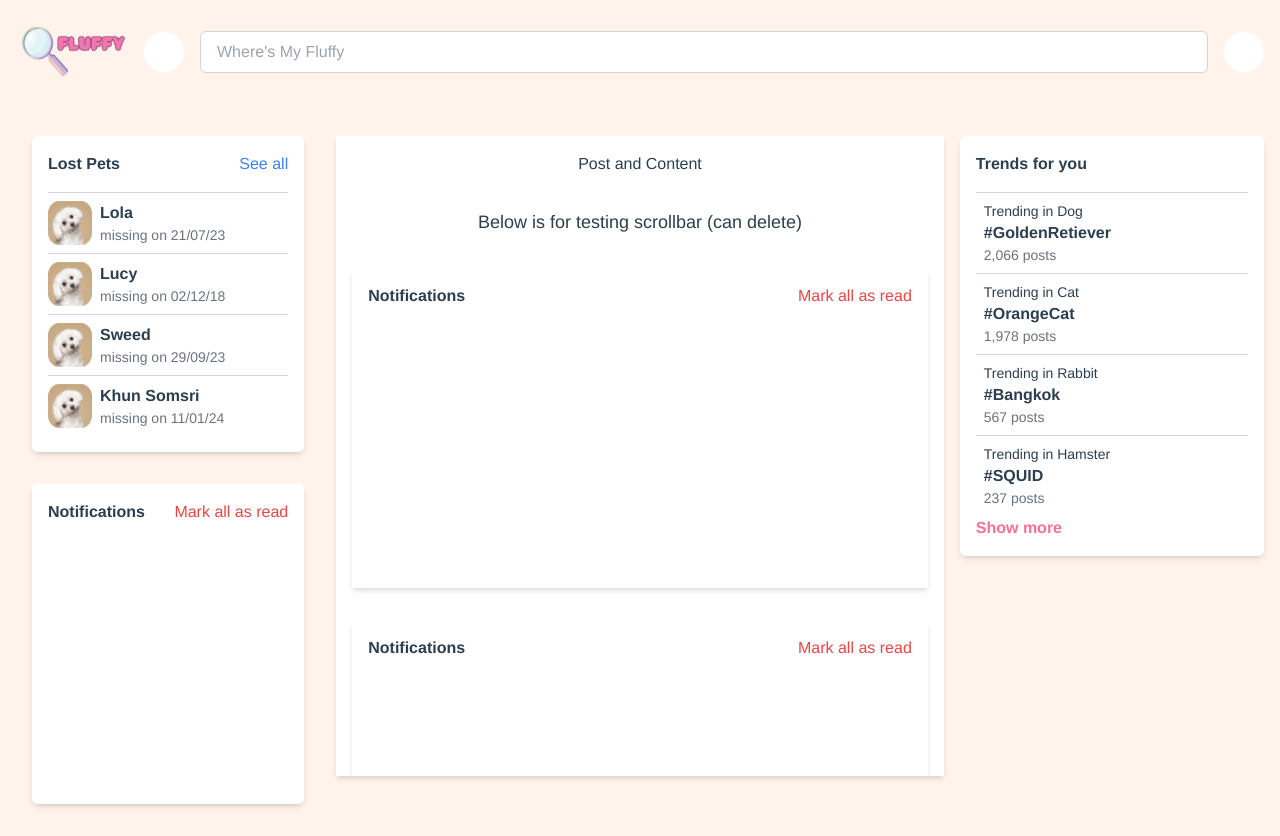
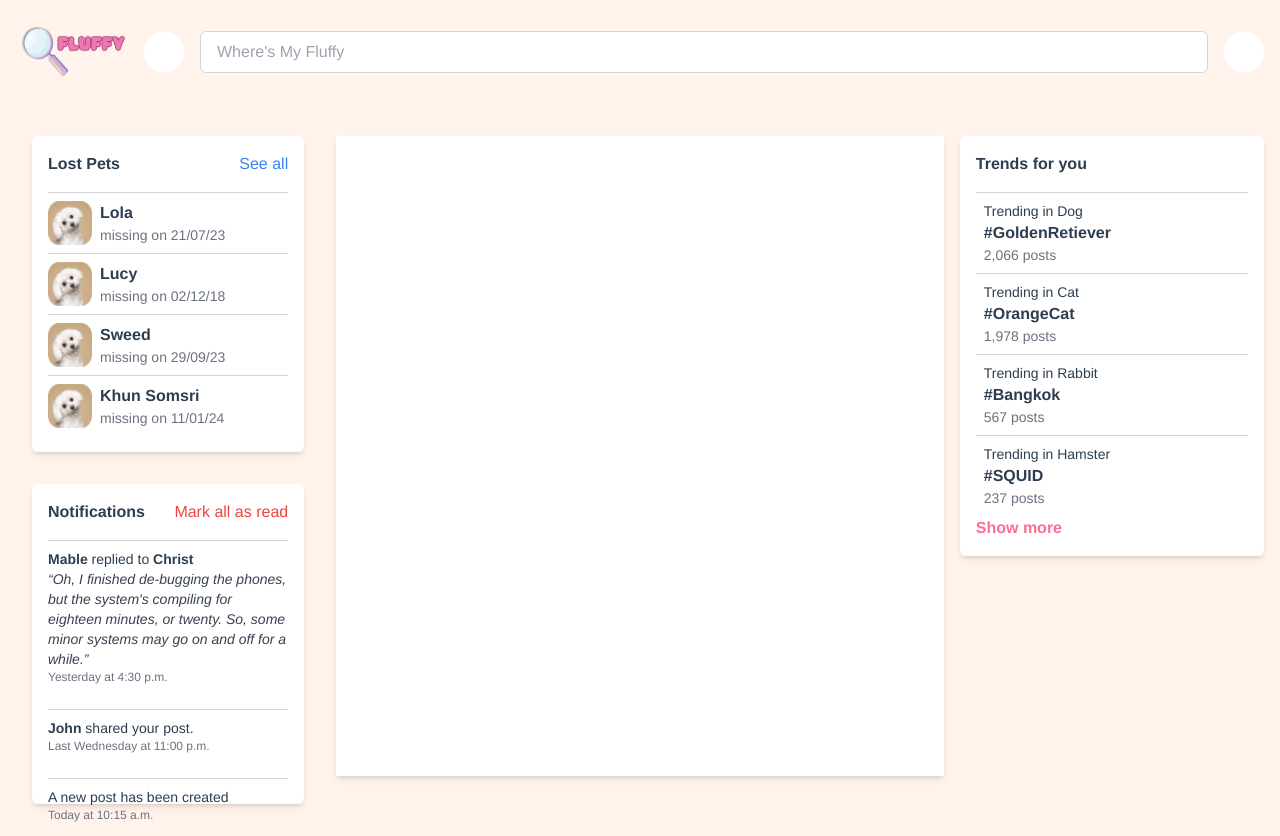
Before and after one commit to shoviper/Where-is-My-Fluffy, a Vue app in the folder frontend/: page /mainpage in a window 1280 px wide. Built offline with nearby package versions, Linux system fonts and the light colour scheme; some icons are missing.

Commit message:
notify and edit create post area

```diff
--- a/frontend/src/components/Mainpage.vue
+++ b/frontend/src/components/Mainpage.vue
@@ -35,25 +35,7 @@
       </div>
 
       <!-- Main Content Area (Scrollable) -->
-      <div
-        class="w-1/2 bg-white p-4 shadow-md flex-grow mt-4 overflow-y-auto h-[80vh]"
-      >
-        Post and Content
-        <h1 class="text-lg mt-8">
-          Below is for testing scrollbar (can delete)
-        </h1>
-        <div class="w-full h-80 bg-white p-4 shadow-md mt-8">
-          <div class="flex justify-between items-center mb-4">
-            <h2 class="text-base font-semibold">Notifications</h2>
-            <a href="#" class="text-base text-red-500">Mark all as read</a>
-          </div>
-        </div>
-        <div class="w-full h-80 bg-white p-4 shadow-md mt-8">
-          <div class="flex justify-between items-center mb-4">
-            <h2 class="text-base font-semibold">Notifications</h2>
-            <a href="#" class="text-base text-red-500">Mark all as read</a>
-          </div>
-        </div>
+      <div class="w-1/2 bg-white p-4 shadow-md flex-grow mt-4 overflow-y-auto h-[80vh]">
       </div>
 
       <!-- Sidebar 3 - Trend and Category -->
--- a/frontend/src/components/Notifiactions.vue
+++ b/frontend/src/components/Notifiactions.vue
@@ -1,8 +1,38 @@
 <template>
-    <div class="w-full h-80 bg-white p-4 shadow-md mt-8 rounded-md">
-          <div class="flex justify-between items-center mb-4">
-            <h2 class="text-base font-semibold">Notifications</h2>
-            <a href="#" class="text-base text-red-500">Mark all as read</a>
-          </div>
+  <div class="w-full h-80 bg-white p-4 shadow-md mt-8 rounded-md">
+    <!-- Header -->
+    <div class="flex justify-between items-center mb-4">
+      <h2 class="text-base font-semibold">Notifications</h2>
+      <a href="#" class="text-base text-red-500">Mark all as read</a>
+    </div>
+
+    <!-- Notifications List -->
+    <div class="space-y-4">
+      <div class="border-t border-gray-300 py-2">
+        <div>
+          <p class="text-sm text-left">
+            <span class="font-semibold">Mable</span> replied to <span class="font-semibold">Christ</span>
+          </p>
+          <p class="text-sm text-gray-700 italic text-left">“Oh, I finished de-bugging the phones, but the system's compiling for eighteen minutes, or twenty. So, some minor systems may go on and off for a while.”</p>
+          <p class="text-xs text-gray-500 text-left">Yesterday at 4:30 p.m.</p>
         </div>
+      </div>
+
+      <div class="border-t border-gray-300 py-2">
+        <div>
+          <p class="text-sm text-left">
+            <span class="font-semibold">John</span> shared your post.
+          </p>
+          <p class="text-xs text-gray-500 text-left">Last Wednesday at 11:00 p.m.</p>
+        </div>
+      </div>
+
+      <div class="border-t border-gray-300 py-2">
+        <div>
+          <p class="text-sm text-left">A new post has been created</p>
+          <p class="text-xs text-gray-500 text-left">Today at 10:15 a.m.</p>
+        </div>
+      </div>
+    </div>
+  </div>
 </template>
```
